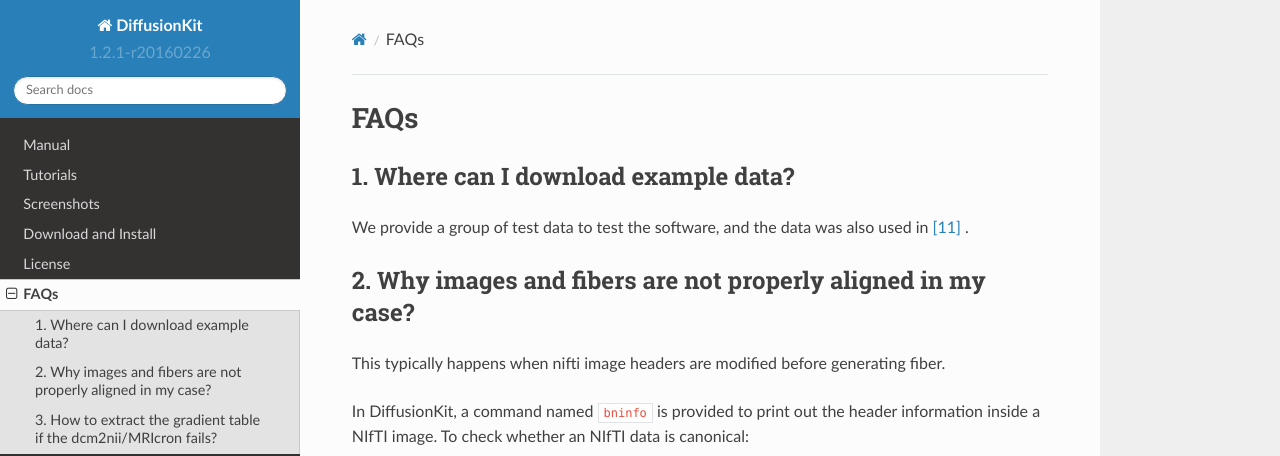
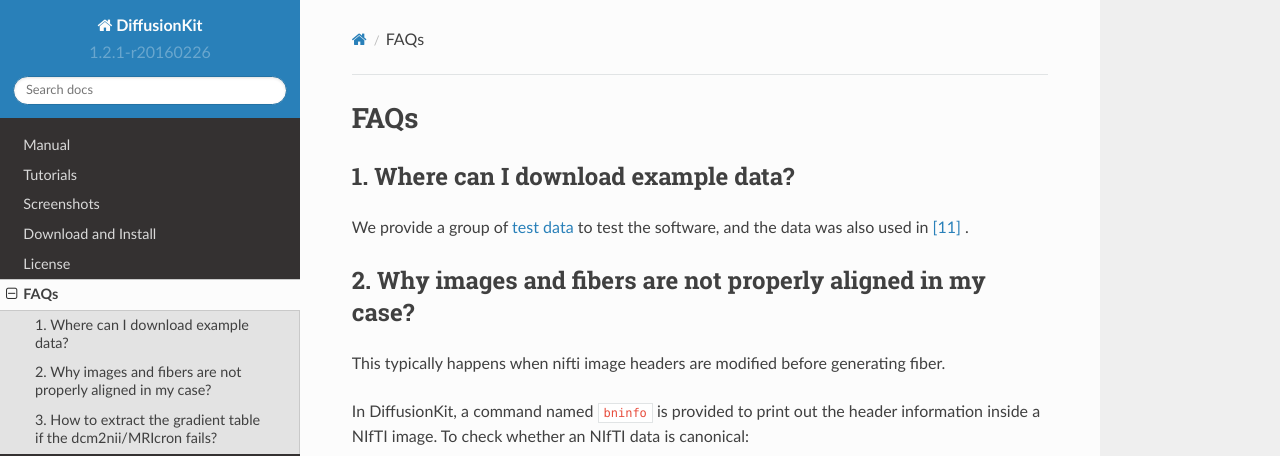
Before and after one commit to brainnetome/diffusionkit, a Sphinx documentation site: the page built from source/faq.rst, in a window 1280 px wide and 900 px high. Shown: the top 456 px of the window. Built offline with Sphinx 7.4.7 and the Read the Docs theme 2.0.0, drawn with Linux system fonts in a browser that asks for light colours; part of the change alters nothing that is shown.

```diff
--- a/source/faq.rst
+++ b/source/faq.rst
@@ -10,7 +10,7 @@ FAQs
 1. Where can I download example data?
 -------------------------------------
 
-We provide a group of test data to test the software, and the data
+We provide a group of `test data <download.html#example-data>`_ to test the software, and the data
 was also used in `[11] <reference.html#id11>`_ .
 
 2. Why images and fibers are not properly aligned in my case?
```
